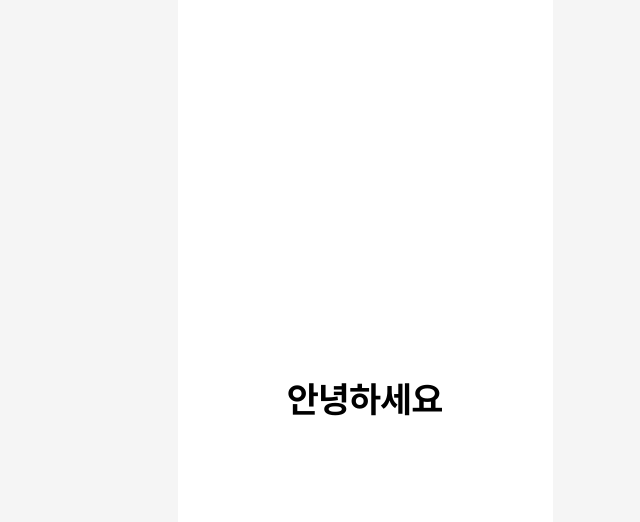
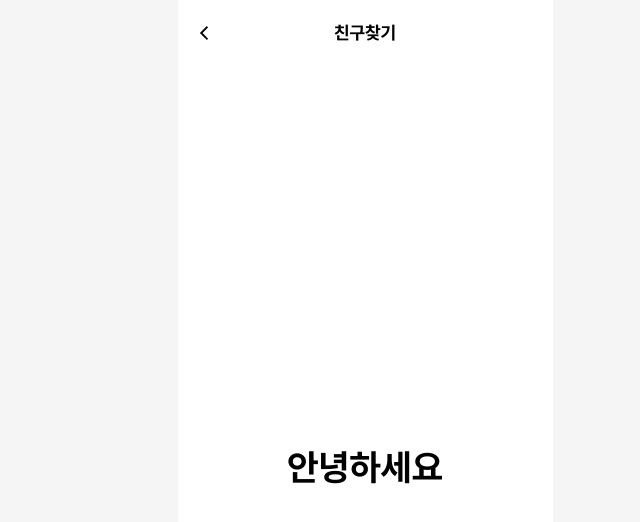
Before and after one commit to soksak-letter/soksak-Front, a React (Vite) app: page / in a window 1280 px wide. Shown: the top 522 px of the page, without its empty margins (275-915 px from the left). Built offline with nearby package versions, Linux system fonts and the light colour scheme.

Commit message:
[#5] <feat>: <헤더 컴포넌트 제작 완료>

```diff
--- a/package.json
+++ b/package.json
@@ -19,6 +19,7 @@
     "react": "^19.1.1",
     "react-dom": "^19.1.1",
     "react-hook-form": "^7.68.0",
+    "react-icons": "^5.5.0",
     "react-router-dom": "^7.9.5",
     "tailwindcss": "^4.1.17",
     "vite-plugin-svgr": "^4.5.0",
--- /dev/null
+++ b/src/components/common/Header.tsx
@@ -0,0 +1,19 @@
+import type { ReactNode } from "react";
+
+type HeaderProps = {
+    children: ReactNode;
+    className?: string; //스타일 추가 혹은 수정
+
+}
+
+const Header = ({ children,className } : HeaderProps ) => {
+    return (
+        <header className={`flex w-full max-w-[375px] mx-auto
+             px-[10px] justify-center items-center relative
+             bg-white border-b-2 border-white ${className}`}>
+            {children}
+        </header>
+    );
+}
+
+export default Header;
--- /dev/null
+++ b/src/components/common/headers/BackHeader.tsx
@@ -0,0 +1,37 @@
+
+import { useNavigate } from 'react-router-dom';
+import Header from '../Header';
+import { IoChevronBackSharp } from "react-icons/io5";
+
+type Props = {
+  title: string;
+  rightElement?: React.ReactNode; // 완료 버튼 등 우측 요소가 필요할 때만 넣기
+  titleClassName?: string; // 타이틀 위치/스타일 추가
+};
+
+const BackHeader = ({ title,rightElement,titleClassName }: Props) => {
+  const navigate = useNavigate();
+
+  return (
+    <Header className="h-[68px]">
+     {/* 1. 뒤로가기 버튼 (왼쪽 고정) */}
+      <button
+        onClick={() => navigate(-1)}
+        className="absolute left-4" // absolute로 위치 고정
+      >
+        <IoChevronBackSharp className="w-5 h-5 stroke-current stroke-[2px]"/>
+      </button>
+
+      {/* 2. 타이틀 (중앙) */}
+      <h1 className={`text-lg font-semibold ${titleClassName}`}>{title}</h1>
+
+      {/* 3. 우측 요소 (있으면 렌더링) */}
+      {rightElement && (
+        <div className="absolute right-4 text-sm font-semibold">
+          {rightElement}
+        </div>
+      )}
+    </Header>
+  );
+};
+export default BackHeader;
--- /dev/null
+++ b/src/components/common/headers/TitleHeader.tsx
@@ -0,0 +1,11 @@
+import Header from "../Header";
+
+
+const TitleHeader = ({ title }: { title: string }) => {
+  return (
+    <Header className="h-[49px]">
+      <h1 className="text-lg font-semibold">{title}</h1>
+    </Header>
+  );
+};
+export default TitleHeader;
--- a/src/layouts/AppShellLayout.tsx
+++ b/src/layouts/AppShellLayout.tsx
@@ -1,10 +1,11 @@
+import BackHeader from '@/components/common/headers/BackHeader';
 import { Outlet } from 'react-router-dom';
 
 export default function AppShellLayout() {
   return (
     <div className="min-h-dvh bg-[#f5f5f5]">
       <div className="mx-auto min-h-dvh w-[375px] bg-white">
-        {/* <Header /> */}
+        <BackHeader title='친구찾기' />
         {/* <main className="flex-1 overflow-y-auto"></main> */}
         <Outlet />
         {/* <TabBar /> */}
```
Also changed, not shown: 1 other file (tests, documents, lock files or other folders).
